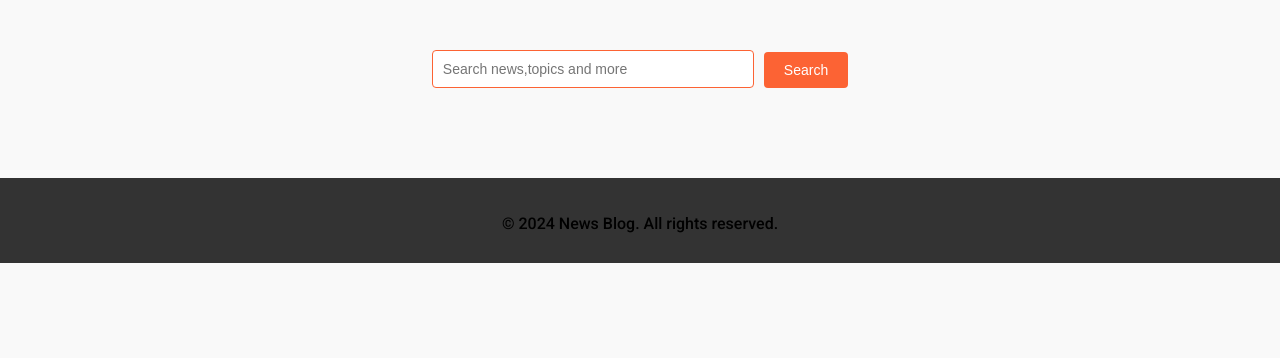
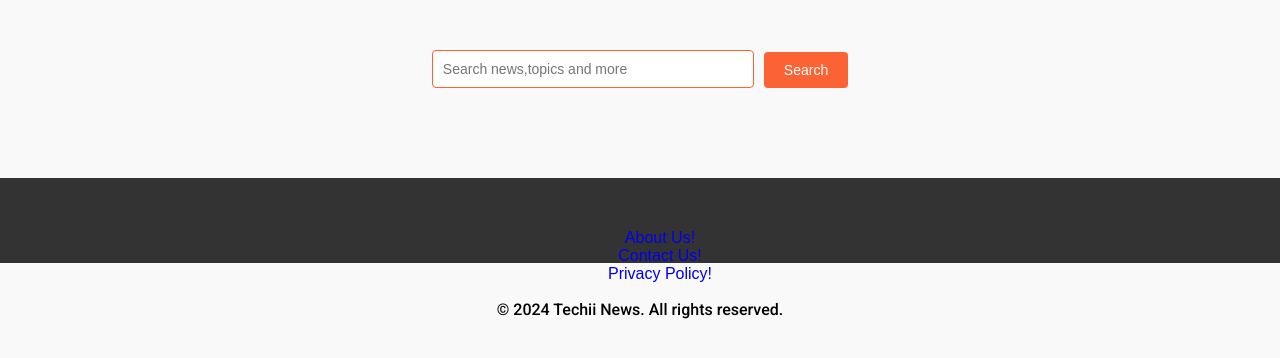
Before and after one commit to Montooyadav/yadav-web, a plain HTML site: page yadav Project/index.html in a window 1280 px wide. Shown: the part 122-480 px from the top of the page. Drawn offline with Linux system fonts and the light colour scheme; no server answers.

Commit message:
Update index.html

```diff
--- a/yadav Project/index.html
+++ b/yadav Project/index.html
@@ -5,7 +5,7 @@
     <meta charset="UTF-8">
     <meta http-equiv="X-UA-Compatible" content="IE=edge">
     <meta name="viewport" content="width=device-width, initial-scale=1.0">
-    <title>News App</title>
+    <title>News website</title>
     <link rel="stylesheet" href="style.css">
 </head>
 
@@ -60,7 +60,18 @@
     </template>
 
     <footer>
-        <p>&copy; 2024 News Blog. All rights reserved.</p>
+        <div class="container">
+            <div class="footer-links">
+                <ul>
+                    <li><a href="about.html" class="footer-link">About Us!</a></li>
+                    <li><a href="contact.html" class="footer-link">Contact Us!</a></li>
+                    <li><a href="privacy.html" class="footer-link">Privacy Policy!</a></li>
+                </ul>
+            </div>
+            <div class="footer-info">
+                <p>&copy; 2024 Techii News. All rights reserved.</p>
+            </div>
+        </div>
     </footer>
 
     <script>
```
